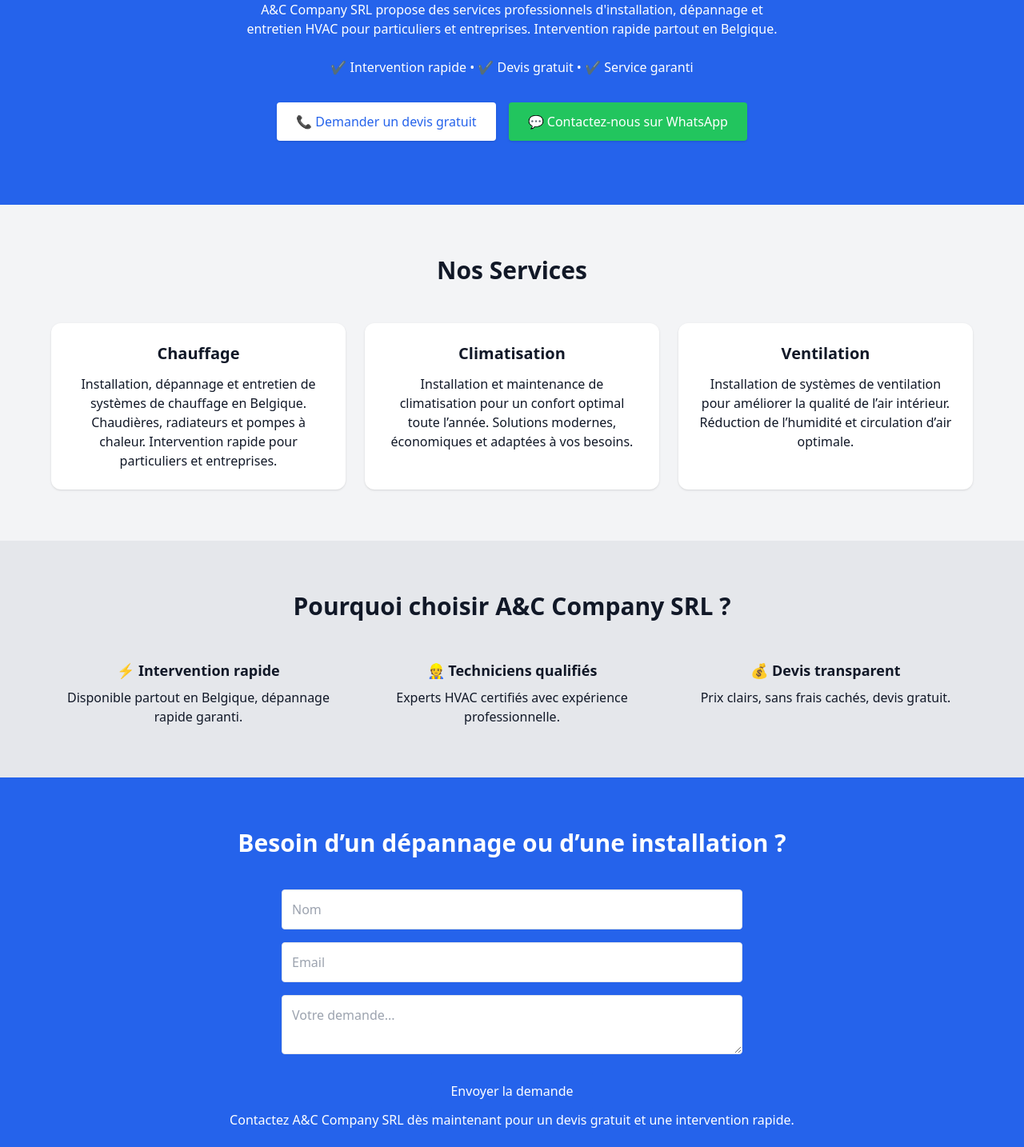
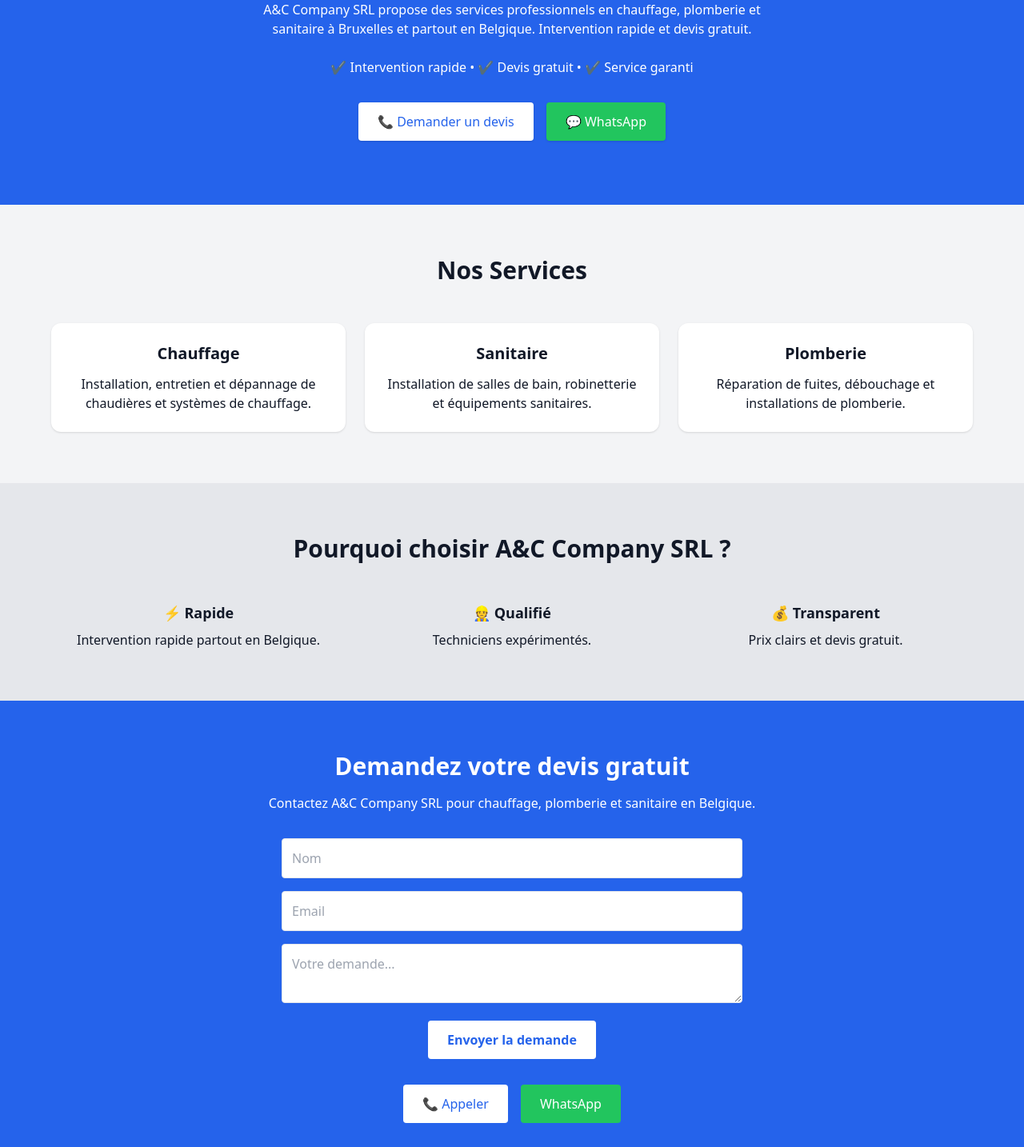
Before and after one commit to accompanysrlinfo-tech/https-hvacproservices.be-, a Next.js app: page / in a window 1280 px wide. Shown: the part 220-1654 px from the top of the page at 80% size. Built offline with nearby package versions, Linux system fonts and the light colour scheme.

Commit message:
Update page.tsx

```diff
--- a/app/page.tsx
+++ b/app/page.tsx
@@ -11,15 +11,12 @@
             <div className="flex flex-col leading-tight">
               <span className="font-bold text-lg">A&C Company SRL</span>
               <span className="text-xs text-gray-500">
-                Chauffage • Climatisation • Ventilation
+                Chauffage • Sanitaire • Plomberie
               </span>
             </div>
           </div>
 
-          <a
-            href="tel:+32400000000"
-            className="text-blue-600 font-semibold"
-          >
+          <a href="tel:+32400000000" className="text-blue-600 font-semibold">
             📞 Appeler maintenant
           </a>
 
@@ -29,13 +26,13 @@
       {/* HERO */}
       <section className="bg-blue-600 text-white text-center py-20 px-6">
         <h1 className="text-4xl md:text-5xl font-bold mb-4">
-          Chauffage, Climatisation & Ventilation en Belgique
+          Chauffage, Sanitaire & Plomberie en Belgique
         </h1>
 
         <p className="mb-6 max-w-2xl mx-auto">
-          A&C Company SRL propose des services professionnels d'installation,
-          dépannage et entretien HVAC pour particuliers et entreprises.
-          Intervention rapide partout en Belgique.
+          A&C Company SRL propose des services professionnels en chauffage,
+          plomberie et sanitaire à Bruxelles et partout en Belgique.
+          Intervention rapide et devis gratuit.
         </p>
 
         <p className="mb-8">
@@ -48,14 +45,14 @@
             href="tel:+32400000000"
             className="bg-white text-blue-600 px-6 py-3 rounded shadow hover:bg-gray-100"
           >
-            📞 Demander un devis gratuit
+            📞 Demander un devis
           </a>
 
           <a
-            href="https://wa.me/32400000000"
+            href="https://wa.me/32400000000?text=Bonjour%20je%20souhaite%20un%20devis"
             className="bg-green-500 px-6 py-3 rounded shadow hover:bg-green-600"
           >
-            💬 Contactez-nous sur WhatsApp
+            💬 WhatsApp
           </a>
 
         </div>
@@ -69,31 +66,24 @@
 
           <div className="grid md:grid-cols-3 gap-6">
 
-            {/* Chauffage */}
-            <div className="bg-white p-6 rounded-xl shadow hover:shadow-lg transition">
+            <div className="bg-white p-6 rounded-xl shadow">
               <h3 className="font-bold text-xl mb-3">Chauffage</h3>
               <p>
-                Installation, dépannage et entretien de systèmes de chauffage en Belgique.
-                Chaudières, radiateurs et pompes à chaleur.
-                Intervention rapide pour particuliers et entreprises.
+                Installation, entretien et dépannage de chaudières et systèmes de chauffage.
               </p>
             </div>
 
-            {/* Climatisation */}
-            <div className="bg-white p-6 rounded-xl shadow hover:shadow-lg transition">
-              <h3 className="font-bold text-xl mb-3">Climatisation</h3>
+            <div className="bg-white p-6 rounded-xl shadow">
+              <h3 className="font-bold text-xl mb-3">Sanitaire</h3>
               <p>
-                Installation et maintenance de climatisation pour un confort optimal toute l’année.
-                Solutions modernes, économiques et adaptées à vos besoins.
+                Installation de salles de bain, robinetterie et équipements sanitaires.
               </p>
             </div>
 
-            {/* Ventilation */}
-            <div className="bg-white p-6 rounded-xl shadow hover:shadow-lg transition">
-              <h3 className="font-bold text-xl mb-3">Ventilation</h3>
+            <div className="bg-white p-6 rounded-xl shadow">
+              <h3 className="font-bold text-xl mb-3">Plomberie</h3>
               <p>
-                Installation de systèmes de ventilation pour améliorer la qualité de l’air intérieur.
-                Réduction de l’humidité et circulation d’air optimale.
+                Réparation de fuites, débouchage et installations de plomberie.
               </p>
             </div>
 
@@ -101,105 +91,65 @@
         </div>
       </section>
 
-      {/* WHY US */}
-      <section id="why" className="bg-gray-200 py-16 px-6">
-        <div className="max-w-6xl mx-auto text-center">
-
+      {/* WHY */}
+      <section className="bg-gray-200 py-16 px-6 text-center">
         <h2 className="text-3xl font-bold mb-12">
           Pourquoi choisir A&C Company SRL ?
         </h2>
 
-          <div className="grid md:grid-cols-3 gap-6">
-
+        <div className="grid md:grid-cols-3 gap-6 max-w-6xl mx-auto">
           <div>
-              <h3 className="font-bold text-lg mb-2">⚡ Intervention rapide</h3>
-              <p>Disponible partout en Belgique, dépannage rapide garanti.</p>
+            <h3 className="font-bold text-lg mb-2">⚡ Rapide</h3>
+            <p>Intervention rapide partout en Belgique.</p>
           </div>
 
           <div>
-              <h3 className="font-bold text-lg mb-2">👷 Techniciens qualifiés</h3>
-              <p>Experts HVAC certifiés avec expérience professionnelle.</p>
+            <h3 className="font-bold text-lg mb-2">👷 Qualifié</h3>
+            <p>Techniciens expérimentés.</p>
           </div>
 
           <div>
-              <h3 className="font-bold text-lg mb-2">💰 Devis transparent</h3>
-              <p>Prix clairs, sans frais cachés, devis gratuit.</p>
+            <h3 className="font-bold text-lg mb-2">💰 Transparent</h3>
+            <p>Prix clairs et devis gratuit.</p>
           </div>
-
-          </div>
-
         </div>
       </section>
 
       {/* CONTACT */}
-      <section id="contact" className="bg-blue-600 text-white py-16 text-center px-6">
+      <section className="bg-blue-600 text-white py-16 text-center px-6">
 
         <h2 className="text-3xl font-bold mb-4">
-          Besoin d’un dépannage ou d’une installation ?
+          Demandez votre devis gratuit
         </h2>
+
+        <p className="mb-6">
+          Contactez A&C Company SRL pour chauffage, plomberie et sanitaire en Belgique.
+        </p>
+
+        {/* FORM */}
         <form
-  className="max-w-xl mx-auto mt-10 space-y-4"
+          className="max-w-xl mx-auto mt-8 space-y-4"
           onSubmit={async (e) => {
             e.preventDefault();
-
-    const formData = new FormData(e.currentTarget);
-
-    const data = {
-      name: formData.get("name"),
-      email: formData.get("email"),
-      message: formData.get("message"),
-    };
-
-    await fetch("/api/contact", {
-      method: "POST",
-      body: JSON.stringify(data),
-    });
-
             alert("Message envoyé !");
           }}
         >
-  <input
-    name="name"
-    placeholder="Nom"
-    className="w-full p-3 border rounded"
-    required
-  />
+          <input name="name" placeholder="Nom" className="w-full p-3 border rounded text-black" required />
+          <input name="email" placeholder="Email" className="w-full p-3 border rounded text-black" required />
+          <textarea name="message" placeholder="Votre demande..." className="w-full p-3 border rounded text-black" required />
 
-  <input
-    name="email"
-    placeholder="Email"
-    className="w-full p-3 border rounded"
-    required
-  />
-
-  <textarea
-    name="message"
-    placeholder="Votre demande..."
-    className="w-full p-3 border rounded"
-    required
-  />
-
-  <button className="bg-blue-600 text-white px-6 py-3 rounded">
+          <button type="submit" className="bg-white text-blue-600 px-6 py-3 rounded font-semibold">
             Envoyer la demande
           </button>
         </form>
-        <p className="mb-6">
-          Contactez A&C Company SRL dès maintenant pour un devis gratuit et une intervention rapide.
-        </p>
 
-        <div className="flex flex-col md:flex-row gap-4 justify-center">
+        <div className="flex flex-col md:flex-row gap-4 justify-center mt-8">
 
-          <a
-            href="tel:+32400000000"
-            className="bg-white text-blue-600 px-6 py-3 rounded"
-          >
+          <a href="tel:+32400000000" className="bg-white text-blue-600 px-6 py-3 rounded">
             📞 Appeler
           </a>
 
-          <a
-            href="https://wa.me/32400000000"
-            className="bg-green-500 px-6 py-3 rounded"
-          >
+          <a href="https://wa.me/32400000000" className="bg-green-500 px-6 py-3 rounded">
             WhatsApp
           </a>
 
@@ -210,7 +160,7 @@
       {/* FOOTER */}
       <footer className="bg-gray-900 text-white text-center p-6">
         © 2025 A&C Company SRL - Belgique <br />
-        Chauffage • Climatisation • Ventilation
+        Chauffage • Sanitaire • Plomberie
       </footer>
 
     </main>
```
Lines whose indentation alone changed are shown as unchanged.
